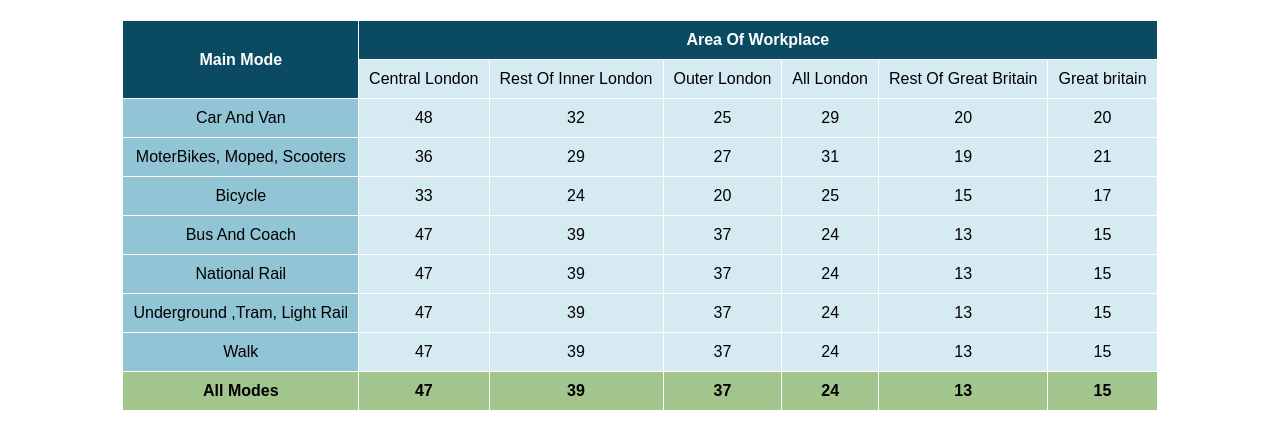
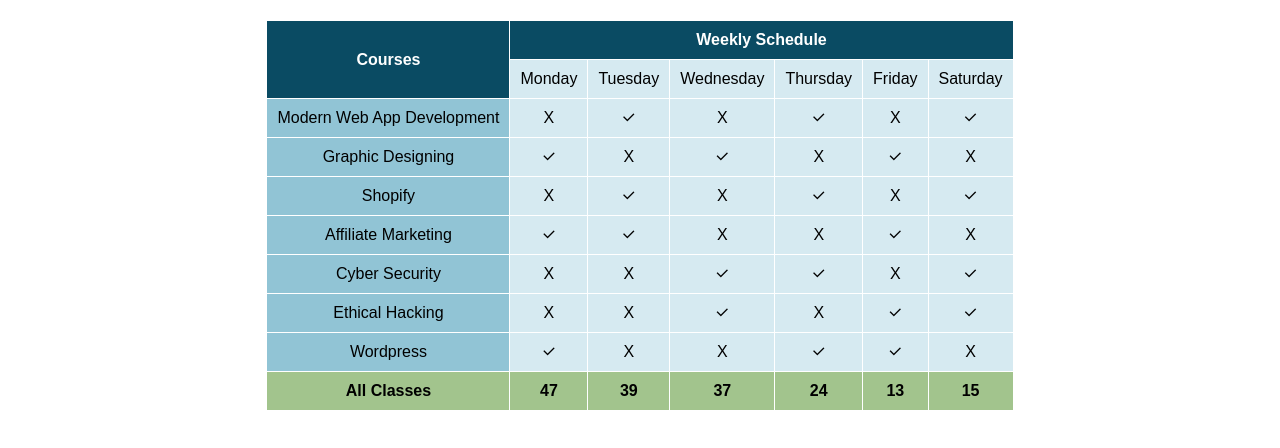
Before and after one commit to maham719/htmlTable, a plain HTML site: page Tables/index.html in a window 1280 px wide. Drawn offline with nearby package versions, Linux system fonts and the light colour scheme.

Commit message:
Update index.html

```diff
--- a/Tables/index.html
+++ b/Tables/index.html
@@ -3,6 +3,7 @@
 <head>
     <meta charset="UTF-8">
     <meta name="viewport" content="width=device-width, initial-scale=1.0">
+    <link rel="stylesheet" href="https://cdnjs.cloudflare.com/ajax/libs/remixicon/4.6.0/remixicon.css">
 <link rel="stylesheet" href="style.css">
     <title>Document</title>
 
@@ -13,90 +14,90 @@
         <thead>
       <tr>
 
-        <th rowspan="4" colspan="3">Main Mode</th>
-        <th colspan="7">Area Of Workplace</th>
+        <th rowspan="4" colspan="3">Courses</th>
+        <th colspan="7">Weekly Schedule </th>
       </tr>
       <tr>
-        <td  rowspan="2">Central London</td>
-        <td rowspan="2">Rest Of Inner London</td>
-        <td rowspan="2">Outer London</td>
-        <td rowspan="2">All London</td>
-        <td rowspan="2">Rest Of Great Britain</td>
-        <td rowspan="2">Great britain</td>
+        <td  rowspan="2">Monday</td>
+        <td rowspan="2">Tuesday</td>
+        <td rowspan="2">Wednesday</td>
+        <td rowspan="2">Thursday</td>
+        <td rowspan="2">Friday</td>
+        <td rowspan="2">Saturday</td>
     </tr>
     </thead>
     <tbody>
 
     <tr>
-        <td colspan="3 " class="first" >Car And Van</td>
-        <td>48</td>
-        <td>32</td>
-        <td>25</td>
-        <td>29</td>
-        <td>20</td>
-        <td>20</td>
+        <td colspan="3 " class="first" >Modern Web App Development</td>
+        <td>X</td>
+        <td><i class="ri-check-line"></i> </td>
+        <td>X</td>
+        <td><i class="ri-check-line"></i></td>
+        <td>X</td>
+        <td><i class="ri-check-line"></i></td>
     </tr>
 
     <tr>
-        <td colspan="3 " class="first" >MoterBikes, Moped, Scooters</td>
-        <td>36</td>
-        <td>29</td>
-        <td>27</td>
-        <td>31</td>
-        <td>19</td>
-        <td>21</td>
+        <td colspan="3 " class="first" >Graphic Designing</td>
+        <td><i class="ri-check-line"></i></td>
+        <td>X</td>
+        <td><i class="ri-check-line"></i></td>
+        <td>X</td>
+        <td><i class="ri-check-line"></i></td>
+        <td>X</td>
     </tr>
 
     <tr>
-        <td colspan="3 " class="first">Bicycle</td>
-        <td>33</td>
-        <td>24</td>
-        <td>20</td>
-        <td>25</td>
-        <td>15</td>
-        <td>17</td>
+        <td colspan="3 " class="first">Shopify</td>
+        <td>X</td>
+        <td><i class="ri-check-line"></i></td>
+        <td>X</td>
+        <td><i class="ri-check-line"></i></td>
+        <td>X</td>
+        <td><i class="ri-check-line"></i></td>
     </tr>
     <tr>
-        <td colspan="3 " class="first" >Bus And Coach </td>
-        <td>47</td>
-        <td>39</td>
-        <td>37</td>
-        <td>24</td>
-        <td>13</td>
-        <td>15</td>
+        <td colspan="3 " class="first" >Affiliate Marketing </td>
+        <td><i class="ri-check-line"></i></td>
+        <td><i class="ri-check-line"></i></td>
+        <td>X</td>
+        <td>X</td>
+        <td><i class="ri-check-line"></i></td>
+        <td>X</td>
     </tr>
 
     <tr>
-        <td colspan="3 " class="first" >National Rail</td>
-        <td>47</td>
-        <td>39</td>
-        <td>37</td>
-        <td>24</td>
-        <td>13</td>
-        <td>15</td>
+        <td colspan="3 " class="first" >Cyber Security</td>
+        <td>X</td>
+        <td>X</td>
+        <td><i class="ri-check-line"></i></td>
+        <td><i class="ri-check-line"></i></td>
+        <td>X</td>
+        <td><i class="ri-check-line"></i></td>
     </tr>
 
     <tr>
-        <td colspan="3 " class="first">Underground ,Tram, Light Rail</td>
-        <td>47</td>
-        <td>39</td>
-        <td>37</td>
-        <td>24</td>
-        <td>13</td>
-        <td>15</td>
+        <td colspan="3 " class="first">Ethical Hacking</td>
+        <td>X</td>
+        <td>X</td>
+        <td><i class="ri-check-line"></i></td>
+        <td>X</td>
+        <td><i class="ri-check-line"></i></td>
+        <td><i class="ri-check-line"></i></td>
     </tr>
     <tr>
-        <td colspan="3 " class="first">Walk</td>
-        <td>47</td>
-        <td>39</td>
-        <td>37</td>
-        <td>24</td>
-        <td>13</td>
-        <td>15</td>
+        <td colspan="3 " class="first">Wordpress</td>
+        <td><i class="ri-check-line"></i></td>
+        <td>X</td>
+        <td>X</td>
+        <td><i class="ri-check-line"></i></td>
+        <td><i class="ri-check-line"></i></td>
+        <td>X</td>
     </tr>
 
     <tr class="total-row">
-        <td colspan="3 "> All Modes</td>
+        <td colspan="3 "> All Classes</td>
         <td>47</td>
         <td>39</td>
         <td>37</td>
```
